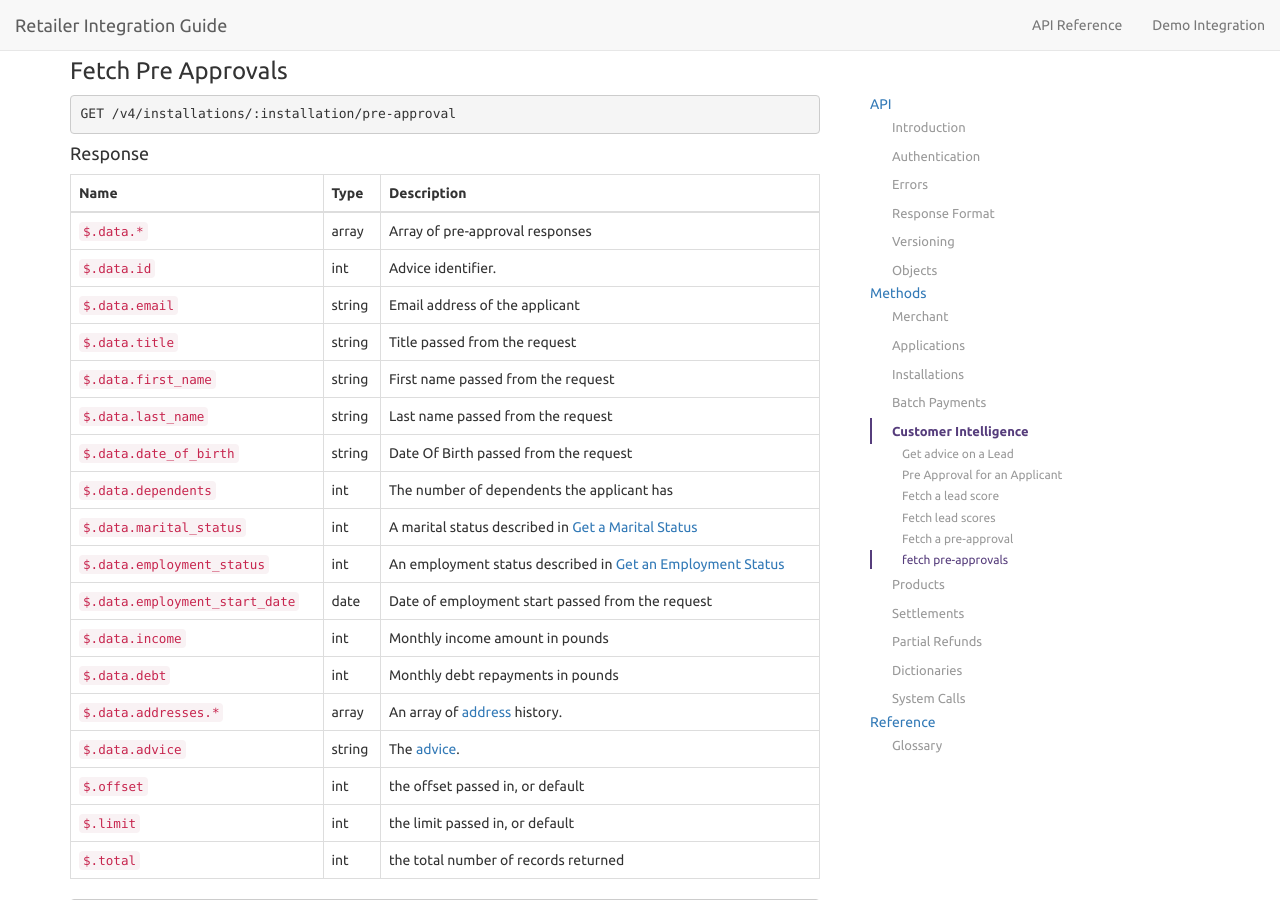
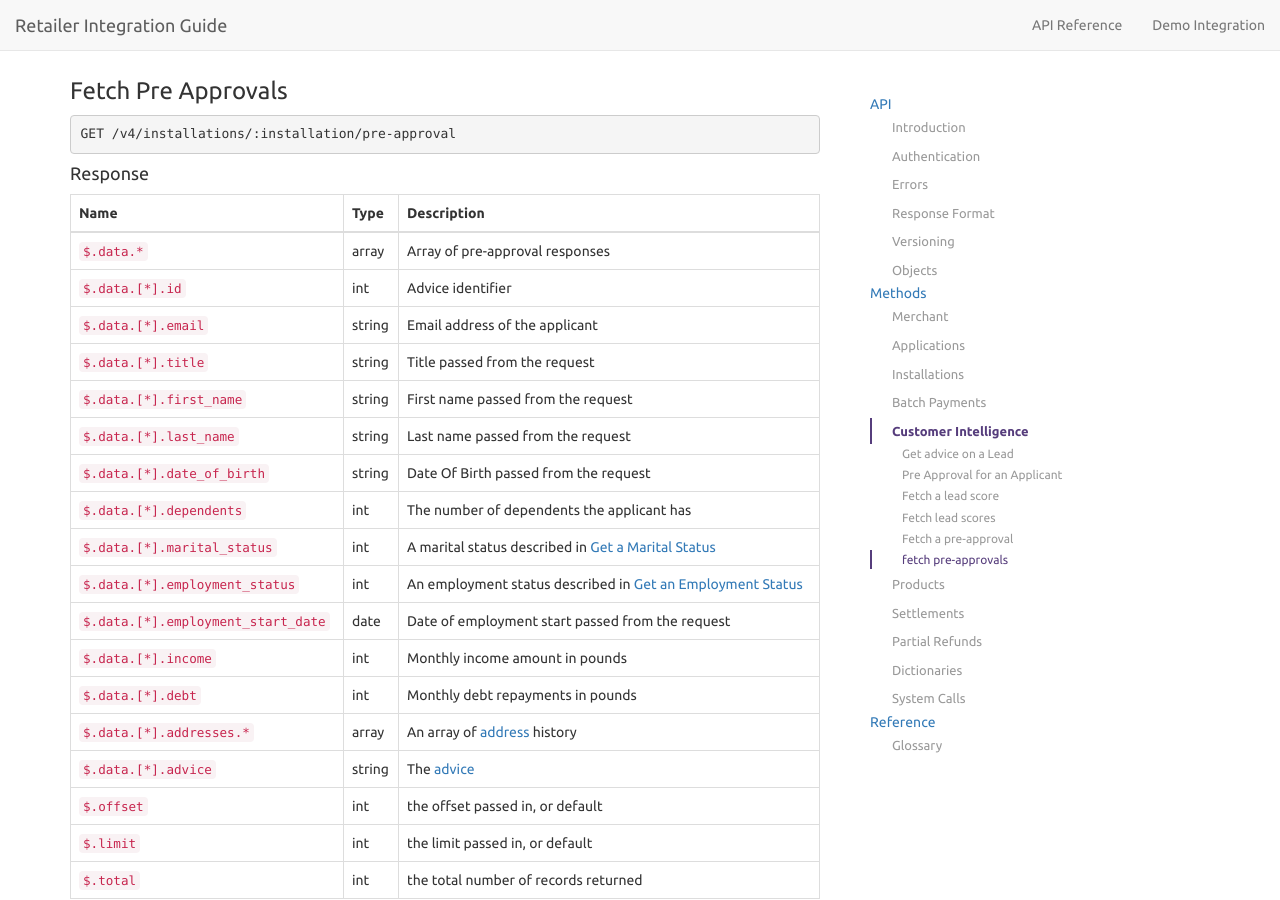
Before and after one commit to PayBreak/retailer-integration-guide, a Jekyll site: the page built from api/index.md, in a window 1280 px wide and 900 px high, scrolled down 35725 px. Built offline with Jekyll 4.4.1, drawn with Linux system fonts in a browser that asks for light colours; nearby versions of some CDN libraries; Markdown is read by kramdown in place of the engine named in the settings; our own code applies the rules of GitHub Pages for plain Markdown files; some of the changed text lies outside the part shown.

Commit message:
Yeyeyeyeyeyeye

````diff
--- a/_includes/v4/customer-intelligence.md
+++ b/_includes/v4/customer-intelligence.md
@@ -76,16 +76,16 @@ Name | Required | Type | Description
 `$.dependents` | Yes | int | The number of dependents the applicant has
 `$.marital_status` | Yes | int | A marital status described in [Get a Marital Status](#marital-statuses)
 `$.employment_status` | Yes | int | An employment status described in [Get an Employment Status](#employment-statuses)
-`$.employment_start_date` | Yes | date | Date of employment start. Must be in an [ISO 8601](https://en.wikipedia.org/wiki/ISO_8601) date format.
+`$.employment_start_date` | Yes | date | Date of employment start. Must be in an [ISO 8601](https://en.wikipedia.org/wiki/ISO_8601) date format
 `$.income` | Yes | int | Monthly income amount in pounds
 `$.debt` | Yes | int | Monthly debt repayments in pounds
-`$.addresses.*` | Yes | array | An array of [address](#address) history.
+`$.addresses.*` | Yes | array | An array of [address](#address) history
 
 #### Response
 
 Name | Type | Description
 --- | --- | --- | ---
-`$.id` | int | Advice identifier.
+`$.id` | int | Advice identifier
 `$.email` | string | Email address of the applicant
 `$.title` | string | Title passed from the request
 `$.first_name` | string | First name passed from the request
@@ -97,14 +97,14 @@ Name | Type | Description
 `$.employment_start_date` | date | Date of employment start passed from the request
 `$.income` | int | Monthly income amount in pounds
 `$.debt` | int | Monthly debt repayments in pounds
-`$.addresses.*` | array | An array of [address](#address) history.
-`$.advice` | string | The [advice](#advice).
+`$.addresses.*` | array | An array of [address](#address) history
+`$.advice` | string | The [advice](#advice)
 `$.products.*` | array | An array of product objects, each with their own advice
-`$.products.product.*` | array | An array of product information
-`$.products.product.id` | string | Product code identifier
-`$.products.product.name` | string | Product name
-`$.products.advice` | string | The [advice](#advice).
-`$.products.credit_limit` | int *or* null | The amount the applicant could be accepted with in pounds. When a credit limit cannot be supplied, null is returned.
+`$.products.[*].product.*` | array | An array of product information
+`$.products.[*].product.id` | string | Product code identifier
+`$.products.[*].product.name` | string | Product name
+`$.products.[*].advice` | string | The [advice](#advice)
+`$.products.[*].credit_limit` | int *or* null | The amount the applicant could be accepted with in pounds. When a credit limit cannot be supplied, null is returned
 
 ```json
 {
@@ -158,13 +158,13 @@ GET {{ site.data.globals.api_prefix }}/installations/:installation/lead-score/:i
 
 Name | Type | Description
 --- | --- | ---
-`$.id` | int | Advice identifier.
+`$.id` | int | Advice identifier
 `$.email` | string | Email address of the applicant
 `$.first_name` | string | First name passed from the request
 `$.last_name` | string | Last name passed from the request
 `$.date_of_birth` | string | Date Of Birth passed from the request
-`$.addresses.*` | array | An array of [address](#address) history.
-`$.advice` | string | The [advice](#advice).
+`$.addresses.*` | array | An array of [address](#address) history
+`$.advice` | string | The [advice](#advice)
 
 ```json
 {
@@ -202,13 +202,13 @@ GET {{ site.data.globals.api_prefix }}/installations/:installation/lead-score
 Name | Type | Description
 --- | --- | ---
 `$.data.*` | array | Array of lead score responses
-`$.data.id` | int | Advice identifier.
-`$.data.email` | string | Email address of the applicant
-`$.data.first_name` | string | First name passed from the request
-`$.data.last_name` | string | Last name passed from the request
-`$.data.date_of_birth` | string | Date Of Birth passed from the request
-`$.data.addresses.*` | array | An array of [address](#address) history.
-`$.data.advice` | string | The [advice](#advice).
+`$.data.[*].id` | int | Advice identifier
+`$.data.[*].email` | string | Email address of the applicant
+`$.data.[*].first_name` | string | First name passed from the request
+`$.data.[*].last_name` | string | Last name passed from the request
+`$.data.[*].date_of_birth` | string | Date Of Birth passed from the request
+`$.data.[*].addresses.*` | array | An array of [address](#address) history
+`$.data.[*].advice` | string | The [advice](#advice)
 `$.offset` | int | the offset passed in, or default
 `$.limit` | int | the limit passed in, or default
 `$.total` | int | the total number of records returned
@@ -255,7 +255,7 @@ GET {{ site.data.globals.api_prefix }}/installations/:installation/pre-approval/
 
 Name | Type | Description
 --- | --- | ---
-`$.id` | int | Advice identifier.
+`$.id` | int | Advice identifier
 `$.email` | string | Email address of the applicant
 `$.title` | string | Title passed from the request
 `$.first_name` | string | First name passed from the request
@@ -267,8 +267,8 @@ Name | Type | Description
 `$.employment_start_date` | date | Date of employment start passed from the request
 `$.income` | int | Monthly income amount in pounds
 `$.debt` | int | Monthly debt repayments in pounds
-`$.addresses.*` | array | An array of [address](#address) history.
-`$.advice` | string | The [advice](#advice).
+`$.addresses.*` | array | An array of [address](#address) history
+`$.advice` | string | The [advice](#advice)
 
 ```json
 {
@@ -314,20 +314,20 @@ GET {{ site.data.globals.api_prefix }}/installations/:installation/pre-approval
 Name | Type | Description
 --- | --- | ---
 `$.data.*` | array | Array of pre-approval responses
-`$.data.id` | int | Advice identifier.
-`$.data.email` | string | Email address of the applicant
-`$.data.title` | string | Title passed from the request
-`$.data.first_name` | string | First name passed from the request
-`$.data.last_name` | string | Last name passed from the request
-`$.data.date_of_birth` | string | Date Of Birth passed from the request
-`$.data.dependents` | int | The number of dependents the applicant has
-`$.data.marital_status` | int | A marital status described in [Get a Marital Status](#marital-statuses)
-`$.data.employment_status` | int | An employment status described in [Get an Employment Status](#employment-statuses)
-`$.data.employment_start_date` | date | Date of employment start passed from the request
-`$.data.income` | int | Monthly income amount in pounds
-`$.data.debt` | int | Monthly debt repayments in pounds
-`$.data.addresses.*` | array | An array of [address](#address) history.
-`$.data.advice` | string | The [advice](#advice).
+`$.data.[*].id` | int | Advice identifier
+`$.data.[*].email` | string | Email address of the applicant
+`$.data.[*].title` | string | Title passed from the request
+`$.data.[*].first_name` | string | First name passed from the request
+`$.data.[*].last_name` | string | Last name passed from the request
+`$.data.[*].date_of_birth` | string | Date Of Birth passed from the request
+`$.data.[*].dependents` | int | The number of dependents the applicant has
+`$.data.[*].marital_status` | int | A marital status described in [Get a Marital Status](#marital-statuses)
+`$.data.[*].employment_status` | int | An employment status described in [Get an Employment Status](#employment-statuses)
+`$.data.[*].employment_start_date` | date | Date of employment start passed from the request
+`$.data.[*].income` | int | Monthly income amount in pounds
+`$.data.[*].debt` | int | Monthly debt repayments in pounds
+`$.data.[*].addresses.*` | array | An array of [address](#address) history
+`$.data.[*].advice` | string | The [advice](#advice)
 `$.offset` | int | the offset passed in, or default
 `$.limit` | int | the limit passed in, or default
 `$.total` | int | the total number of records returned
````
